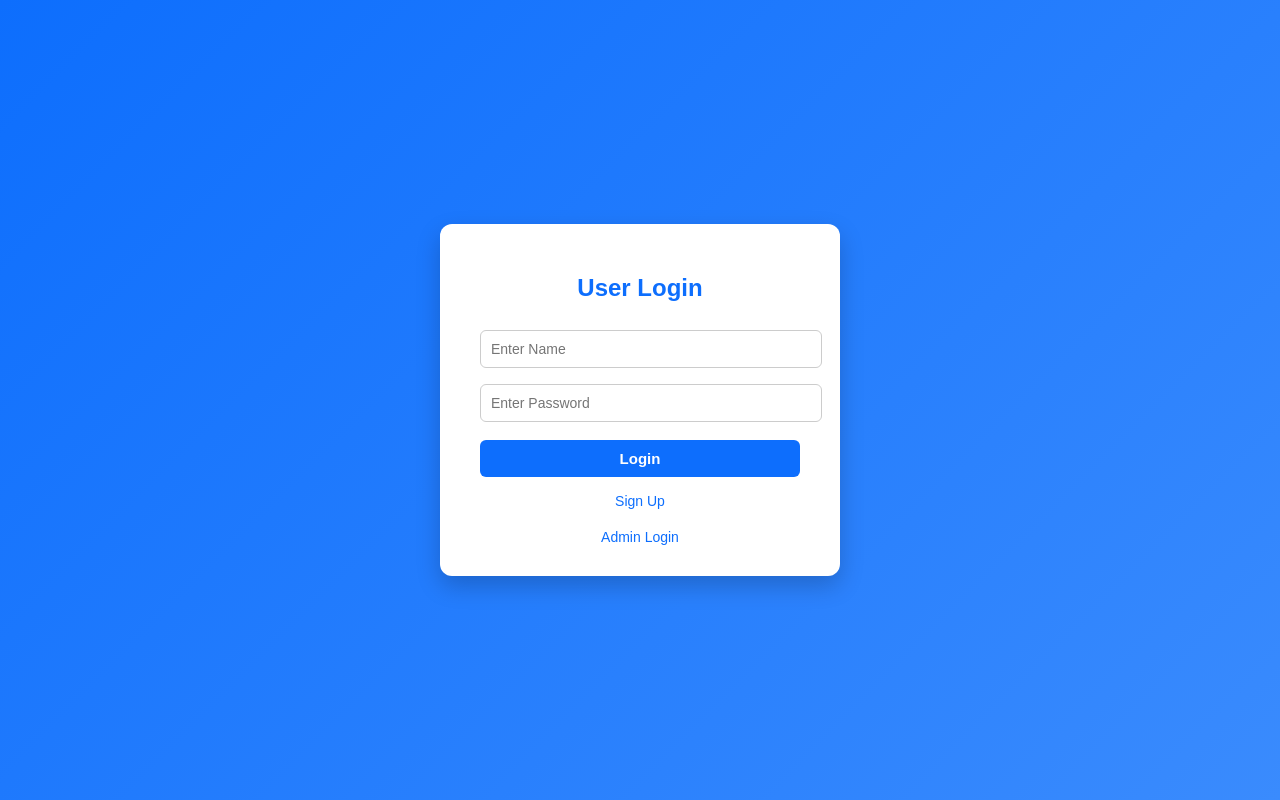
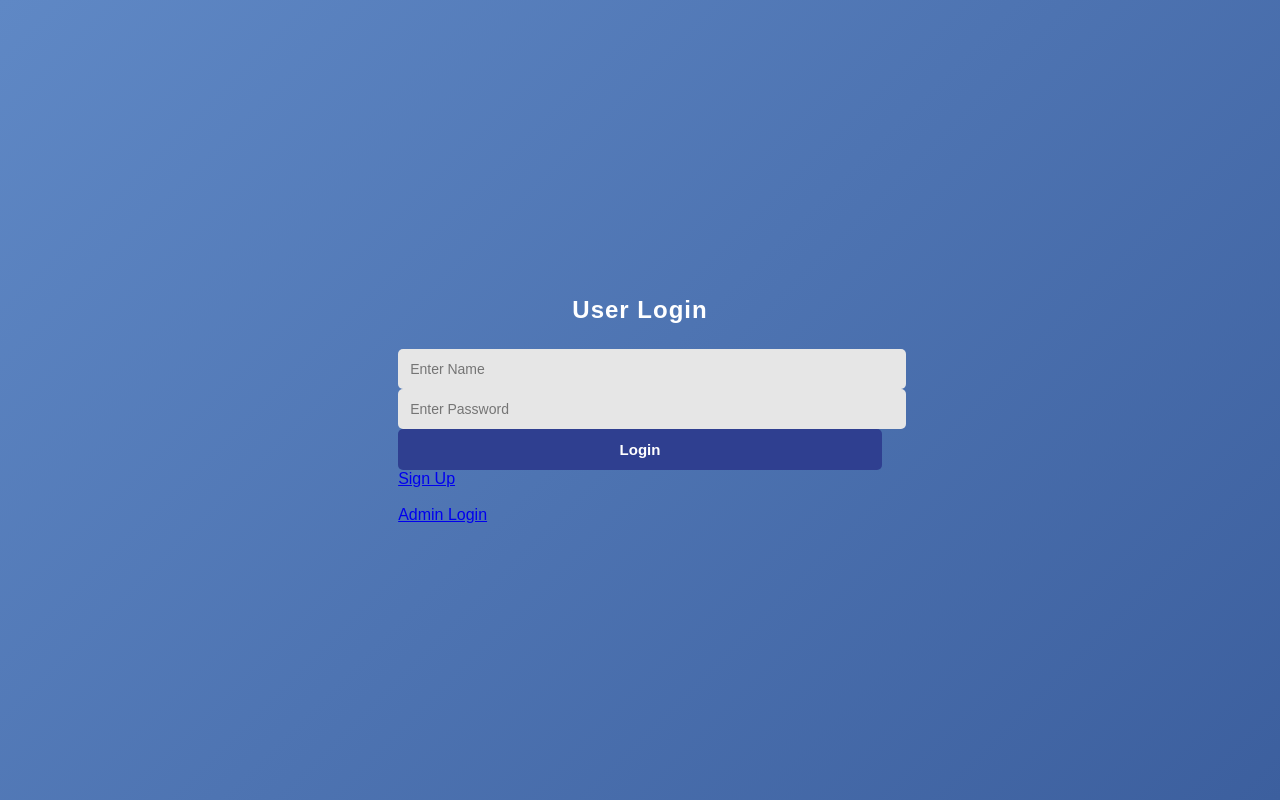
Before and after one commit to Pushti20/Ticket-system, a Flask app: page / in a window 1280 px wide. Run offline with Flask 3, Linux system fonts and the light colour scheme; some libraries are stand-ins or nearby versions.

Commit message:
Update login.html

```diff
--- a/templates/login.html
+++ b/templates/login.html
@@ -6,74 +6,97 @@
     <style>
         body {
             margin: 0;
+            height: 100vh;
             font-family: Arial, sans-serif;
-            background: linear-gradient(135deg, #0d6efd, #3a8bfd);
+            background: linear-gradient(135deg, #5f88c5, #3c5f9e);
             display: flex;
             justify-content: center;
             align-items: center;
-            height: 100vh;
         }
 
-        .login-card {
-            background: white;
-            padding: 30px 40px;
-            border-radius: 12px;
-            box-shadow: 0 10px 25px rgba(0, 0, 0, 0.2);
-            width: 320px;
-            text-align: center;
+        .outer-box {
+            background: linear-gradient(135deg, #7ea6d9, #4a6fa8);
+            padding: 40px;
+            border-radius: 20px;
+            width: 420px;
+            box-shadow: 0 20px 40px rgba(0, 0, 0, 0.3);
+        }
+
+        .login-box {
+            background: rgba(255, 255, 255, 0.15);
+            padding: 30px;
+            border-radius: 15px;
+            backdrop-filter: blur(8px);
         }
 
         h2 {
-            margin-bottom: 20px;
-            color: #0d6efd;
+            text-align: center;
+            color: white;
+            letter-spacing: 1px;
+            margin-bottom: 25px;
+        }
+
+        .input-group {
+            margin-bottom: 15px;
         }
 
         input {
             width: 100%;
-            padding: 10px;
-            margin: 8px 0;
-            border-radius: 6px;
-            border: 1px solid #ccc;
+            padding: 12px;
+            border: none;
+            border-radius: 5px;
+            background: #e6e6e6;
+            font-size: 14px;
             outline: none;
-            transition: 0.3s;
-            font-size: 14px;
         }
 
-        input:focus {
-            border-color: #0d6efd;
-            box-shadow: 0 0 6px rgba(13, 110, 253, 0.4);
+        .options {
+            display: flex;
+            justify-content: space-between;
+            font-size: 12px;
+            color: white;
+            margin: 10px 0 20px 0;
+        }
+
+        .options a {
+            color: white;
+            text-decoration: none;
+        }
+
+        .options a:hover {
+            text-decoration: underline;
         }
 
         button {
             width: 100%;
-            padding: 10px;
-            background: #0d6efd;
+            padding: 12px;
+            background: #2f3f90;
             color: white;
             border: none;
-            border-radius: 6px;
+            border-radius: 5px;
+            font-size: 15px;
+            font-weight: bold;
             cursor: pointer;
-            font-weight: bold;
-            font-size: 15px;
-            margin-top: 10px;
             transition: 0.3s;
         }
 
         button:hover {
-            background: #0b5ed7;
+            background: #1e2c6d;
         }
 
-        a {
-            text-decoration: none;
-            color: #0d6efd;
-            font-size: 14px;
+        .bottom-links {
+            text-align: center;
+            margin-top: 15px;
         }
 
-        a:hover {
-            text-decoration: underline;
+        .bottom-links a {
+            color: white;
+            font-size: 13px;
+            text-decoration: none;
         }
 
-        .links {
-            margin-top: 15px;
+        .bottom-links a:hover {
+            text-decoration: underline;
         }
     </style>
 </head>
```
